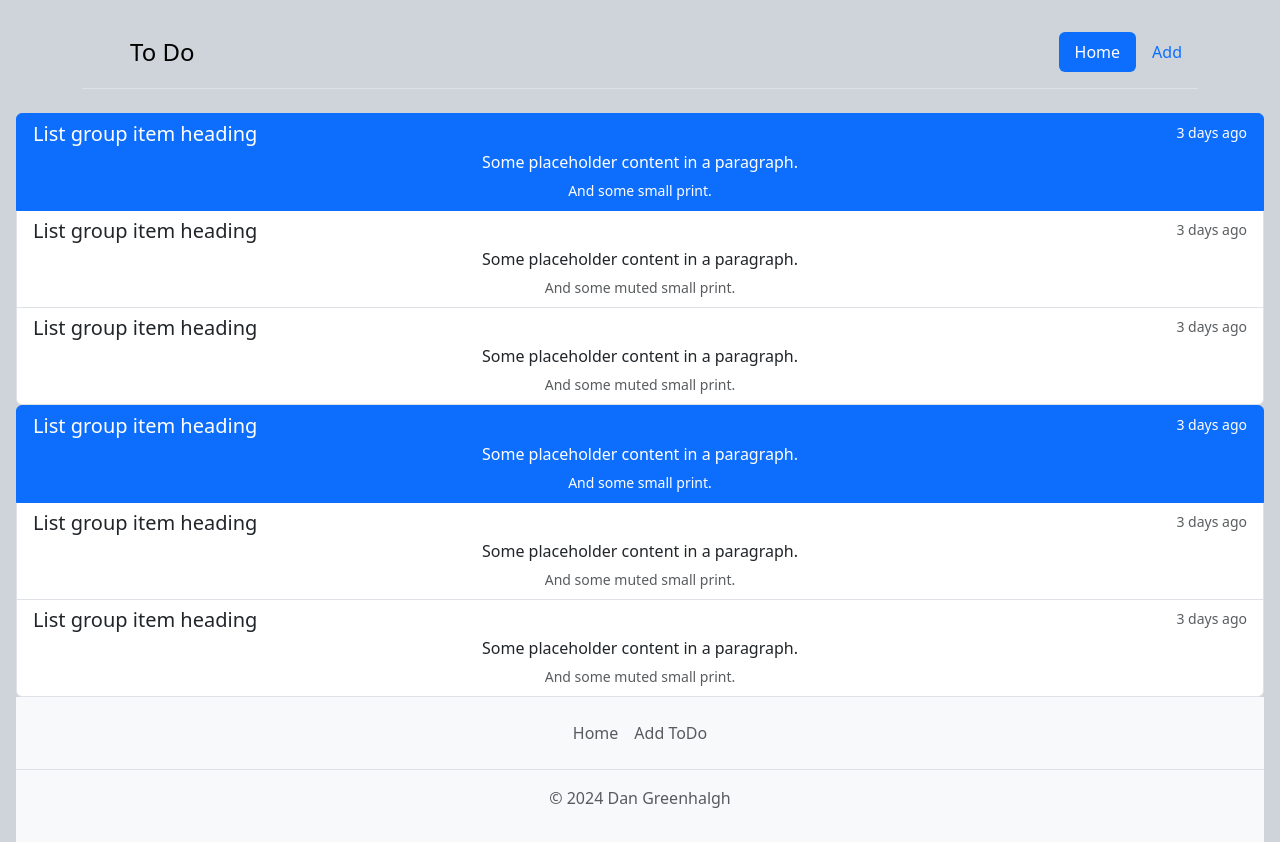
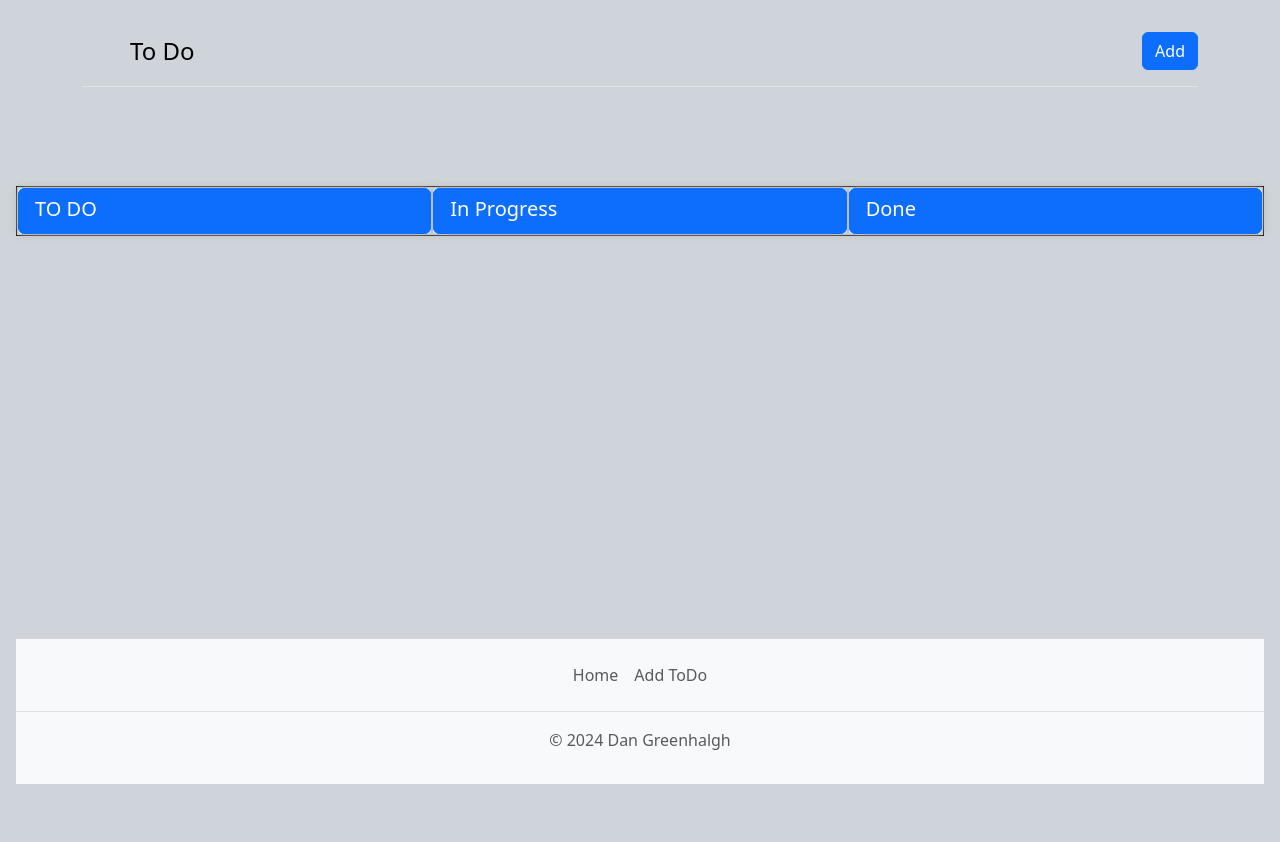
Before and after one commit to greenhalghdan/Day89, a Flask app: page / in a window 1280 px wide. After the commit the page ends 784 px from the top, so only its background shows below. Run offline with Flask 3, Linux system fonts and the light colour scheme; some libraries are stand-ins or nearby versions.

Commit message:
finished

```diff
--- a/main.py
+++ b/main.py
@@ -39,23 +39,30 @@ with app.app_context():
 def index():
     todo = db.session.execute(db.select(Tasks).where(Tasks.status == 'todo'))
     a = todo.scalars().all()
-    inprogress = db.session.execute(db.select(Tasks).where(Tasks.status == 'in_progress'))
+    inprogress = db.session.execute(db.select(Tasks).where(Tasks.status == 'inprogress'))
     b = inprogress.scalars().all()
     done = db.session.execute(db.select(Tasks).where(Tasks.status == 'done'))
-    c = todo.scalars().all()
+    c = done.scalars().all()
     addtask = AddTask()
     if addtask.validate_on_submit():
         db.session.add(
             Tasks(
                 name = addtask.data.get('name'),
                 summary = addtask.data.get('summary'),
-                description = addtask.data.get('name'),
+                description = addtask.data.get('description'),
                 status = 'todo',
             )
         )
-        return render_template("index.html", todo=a, inprogress=b, done=c)
-    return render_template("index.html", todo=a, inprogress=b, done=c)
+        db.session.commit()
+    return render_template("index.html", todo=a, inprogress=b, done=c, form=addtask)
 
+
+@app.route('/updatestatus/<int:taskid>&<string:newstatus>', methods=["GET", "POST"])
+def updatestatus(taskid, newstatus):
+    task = db.get_or_404(Tasks, taskid)
+    task.status = newstatus
+    db.session.commit()
+    return redirect(url_for('index'))
 
 if __name__ == "__main__":
     app.run(debug=True)
--- /dev/null
+++ b/static/css/style.css
@@ -0,0 +1,22 @@
+#serviceBox
+{
+    width:100%;
+    margin: 0 auto;
+    margin-top:75px;
+
+    border:1px solid black;
+}
+.serviceBox1, .serviceBox2, .serviceBox3 {
+    float:left;
+    width:33.3333333333%;
+}
+
+.box{
+    background-color: white;
+    border:1px solid #bdbdbd;
+    -webkit-border-radius: 5px;
+    border-radius: 5px;
+    -moz-box-shadow: 0 0 10px #bdbdbd;
+    -webkit-box-shadow: 0 0 10px #bdbdbd;
+    box-shadow: 0 0 10px #bdbdbd;
+}
--- /dev/null
+++ b/static/js/script.js
@@ -0,0 +1,6 @@
+const myModal = document.getElementById('myModal')
+const myInput = document.getElementById('myInput')
+
+myModal.addEventListener('shown.bs.modal', () => {
+  myInput.focus()
+})
--- a/templates/header.html
+++ b/templates/header.html
@@ -2,8 +2,9 @@
 <html lang="en" class="h-100">
 <head>
     <link rel="stylesheet" href="static/css/style.css">
-        <link href="https://cdn.jsdelivr.net/npm/bootstrap@5.3.2/dist/css/bootstrap.min.css" rel="stylesheet" integrity="sha384-T3c6CoIi6uLrA9TneNEoa7RxnatzjcDSCmG1MXxSR1GAsXEV/Dwwykc2MPK8M2HN" crossorigin="anonymous">
-        <script src="https://cdn.jsdelivr.net/npm/bootstrap@5.3.2/dist/js/bootstrap.bundle.min.js" integrity="sha384-C6RzsynM9kWDrMNeT87bh95OGNyZPhcTNXj1NW7RuBCsyN/o0jlpcV8Qyq46cDfL" crossorigin="anonymous"></script>
+    <link href="https://cdn.jsdelivr.net/npm/bootstrap@5.3.2/dist/css/bootstrap.min.css" rel="stylesheet" integrity="sha384-T3c6CoIi6uLrA9TneNEoa7RxnatzjcDSCmG1MXxSR1GAsXEV/Dwwykc2MPK8M2HN" crossorigin="anonymous">
+    <script src="static/js/script.js"></script>
+    <script src="https://cdn.jsdelivr.net/npm/bootstrap@5.3.2/dist/js/bootstrap.bundle.min.js" integrity="sha384-C6RzsynM9kWDrMNeT87bh95OGNyZPhcTNXj1NW7RuBCsyN/o0jlpcV8Qyq46cDfL" crossorigin="anonymous"></script>
     <meta charset="UTF-8">
     <title>To Do</title>
     {% block styles %}
@@ -19,9 +20,9 @@
         <span class="fs-4">To Do</span>
       </a>
 
-      <ul class="nav nav-pills">
-        <li class="nav-item"><a href="{{ url_for('index') }}" class="nav-link active">Home</a></li>
-        <li class="nav-item"><a href="#" class="nav-link">Add</a></li>
-      </ul>
+      <!-- Button trigger modal -->
+<button type="button" class="btn btn-primary" data-bs-toggle="modal" data-bs-target="#exampleModal">
+  Add
+</button>
     </header>
   </div>
--- a/templates/index.html
+++ b/templates/index.html
@@ -1,54 +1,144 @@
 {% include "header.html" %}
+
+
+<div id="serviceBox">
+    <div class="serviceBox1">
+        <div class="box">
             <div class="list-group">
                 <a href="#" class="list-group-item list-group-item-action active" aria-current="true">
                     <div class="d-flex w-100 justify-content-between">
-      <h5 class="mb-1">List group item heading</h5>
-      <small>3 days ago</small>
+                        <h5 class="mb-1">TO DO</h5>
+<!--                        <small>3 days ago</small>-->
                     </div>
-    <p class="mb-1">Some placeholder content in a paragraph.</p>
-    <small>And some small print.</small>
                 </a>
-  <a href="#" class="list-group-item list-group-item-action">
+                {% for item in todo %}
+                <a type="button" data-bs-toggle="modal" data-bs-target="#progressModal{{ item.id }}" class="list-group-item list-group-item-action">
                     <div class="d-flex w-100 justify-content-between">
-      <h5 class="mb-1">List group item heading</h5>
-      <small class="text-muted">3 days ago</small>
+                        <h5 class="mb-1">{{ item.name }}</h5>
+<!--                        <small class="text-muted">3 days ago</small>-->
                     </div>
-    <p class="mb-1">Some placeholder content in a paragraph.</p>
-    <small class="text-muted">And some muted small print.</small>
+                    <p class="mb-1">{{ item.summary }}</p>
                 </a>
-  <a href="#" class="list-group-item list-group-item-action">
-    <div class="d-flex w-100 justify-content-between">
-      <h5 class="mb-1">List group item heading</h5>
-      <small class="text-muted">3 days ago</small>
+                    <div class="modal fade" id="progressModal{{ item.id }}" tabindex="-1" aria-labelledby="progressModalLabel" aria-hidden="true">
+                        <div class="modal-dialog">
+                            <div class="modal-content">
+                                <div class="modal-header">
+                                    <h1 class="modal-title fs-5" id="progressModalLabel">{{ item.name }}</h1>
+                                    <button type="button" class="btn-close" data-bs-dismiss="modal" aria-label="Close"></button>
                                 </div>
-    <p class="mb-1">Some placeholder content in a paragraph.</p>
-    <small class="text-muted">And some muted small print.</small>
-  </a>
+                                <div class="modal-body">
+                                    {{ item.description }}
                                 </div>
+                                <div class="modal-footer">
+                                    <button type="button" class="btn btn-secondary" data-bs-dismiss="modal">Close</button>
+                                    <a type="button" class="btn btn-primary" href="{{url_for('updatestatus', taskid=item.id, newstatus='inprogress')}}">Move to In Progress</a>
+                                </div>
+                            </div>
+                        </div>
+                    </div>
+                {% endfor %}
+            </div>
+        </div>
+    </div>
+    <div class="serviceBox2">
+        <div class="box">
             <div class="list-group">
                 <a href="#" class="list-group-item list-group-item-action active" aria-current="true">
                     <div class="d-flex w-100 justify-content-between">
-      <h5 class="mb-1">List group item heading</h5>
-      <small>3 days ago</small>
+                        <h5 class="mb-1">In Progress</h5>
+<!--                            <small>3 days ago</small>-->
                     </div>
-    <p class="mb-1">Some placeholder content in a paragraph.</p>
-    <small>And some small print.</small>
                 </a>
-  <a href="#" class="list-group-item list-group-item-action">
+                {% for item in inprogress %}
+                <a type="button" data-bs-toggle="modal" data-bs-target="#inprogressModal{{ item.id }}" class="list-group-item list-group-item-action">
                     <div class="d-flex w-100 justify-content-between">
-      <h5 class="mb-1">List group item heading</h5>
-      <small class="text-muted">3 days ago</small>
+                        <h5 class="mb-1">{{ item.name }}</h5>
+<!--                        <small class="text-muted">3 days ago</small>-->
                     </div>
-    <p class="mb-1">Some placeholder content in a paragraph.</p>
-    <small class="text-muted">And some muted small print.</small>
+                    <p class="mb-1">{{ item.summary }}</p>
                 </a>
-  <a href="#" class="list-group-item list-group-item-action">
+                    <div class="modal fade" id="inprogressModal{{ item.id }}" tabindex="-1" aria-labelledby="inprogressModalLabel" aria-hidden="true">
+                        <div class="modal-dialog">
+                            <div class="modal-content">
+                                <div class="modal-header">
+                                    <h1 class="modal-title fs-5" id="inprogressModalLabel">{{ item.name }}</h1>
+                                    <button type="button" class="btn-close" data-bs-dismiss="modal" aria-label="Close"></button>
+                                </div>
+                                <div class="modal-body">
+                                    {{ item.description }}
+                                </div>
+                                <div class="modal-footer">
+                                    <button type="button" class="btn btn-secondary" data-bs-dismiss="modal">Close</button>
+                                    <a type="button" class="btn btn-primary" href="{{url_for('updatestatus', taskid=item.id, newstatus='done')}}">Move to Done</a>
+                                </div>
+                            </div>
+                        </div>
+                    </div>
+                {% endfor %}
+            </div>
+        </div>
+    </div>
+
+    <div class="serviceBox3">
+        <div class="box">
+            <div class="list-group">
+                <a href="#" class="list-group-item list-group-item-action active" aria-current="true">
                     <div class="d-flex w-100 justify-content-between">
-      <h5 class="mb-1">List group item heading</h5>
-      <small class="text-muted">3 days ago</small>
+                        <h5 class="mb-1">Done</h5>
+<!--                        <small>3 days ago</small>-->
                     </div>
-    <p class="mb-1">Some placeholder content in a paragraph.</p>
-    <small class="text-muted">And some muted small print.</small>
                 </a>
+                {% for item in done %}
+                <a type="button" data-bs-toggle="modal" data-bs-target="#doneModal{{ item.id }}" class="list-group-item list-group-item-action">
+                    <div class="d-flex w-100 justify-content-between">
+                        <h5 class="mb-1">{{ item.name }}</h5>
+<!--                        <small class="text-muted">3 days ago</small>-->
                     </div>
+                    <p class="mb-1">{{ item.summary }}</p>
+                </a>
+                    <div class="modal fade" id="doneModal{{ item.id }}" tabindex="-1" aria-labelledby="doneModalLabel" aria-hidden="true">
+                        <div class="modal-dialog">
+                            <div class="modal-content">
+                                <div class="modal-header">
+                                    <h1 class="modal-title fs-5" id="doneModalLabel">{{ item.name }}</h1>
+                                    <button type="button" class="btn-close" data-bs-dismiss="modal" aria-label="Close"></button>
+                                </div>
+                                <div class="modal-body">
+                                    {{ item.description }}
+                                </div>
+                                <div class="modal-footer">
+                                    <button type="button" class="btn btn-secondary" data-bs-dismiss="modal">Close</button>
+                                    <a type="button" class="btn btn-primary" href="{{url_for('updatestatus', taskid=item.id, newstatus='inprogress')}}">Move back to inprogress</a>
+                                </div>
+                            </div>
+                        </div>
+                    </div>
+                {% endfor %}
+            </div>
+        </div>
+    </div>
+</div>
+
+
+<div class="modal fade" id="exampleModal" tabindex="-1" aria-labelledby="exampleModalLabel" aria-hidden="true">
+  <div class="modal-dialog">
+    <div class="modal-content">
+      <div class="modal-header">
+        <h1 class="modal-title fs-5" id="exampleModalLabel">Modal title</h1>
+        <button type="button" class="btn-close" data-bs-dismiss="modal" aria-label="Close"></button>
+      </div>
+      <div class="modal-body">
+        {% from 'bootstrap5/form.html' import render_form %}
+        {{ render_form(form) }}
+      </div>
+      <div class="modal-footer">
+        <button type="button" class="btn btn-secondary" data-bs-dismiss="modal">Close</button>
+
+      </div>
+    </div>
+  </div>
+</div>
+
+
+
 {% include "footer.html" %}
```
Also changed, not shown: instance/tasks.db (deleted). Lines whose indentation alone changed are shown as unchanged.
